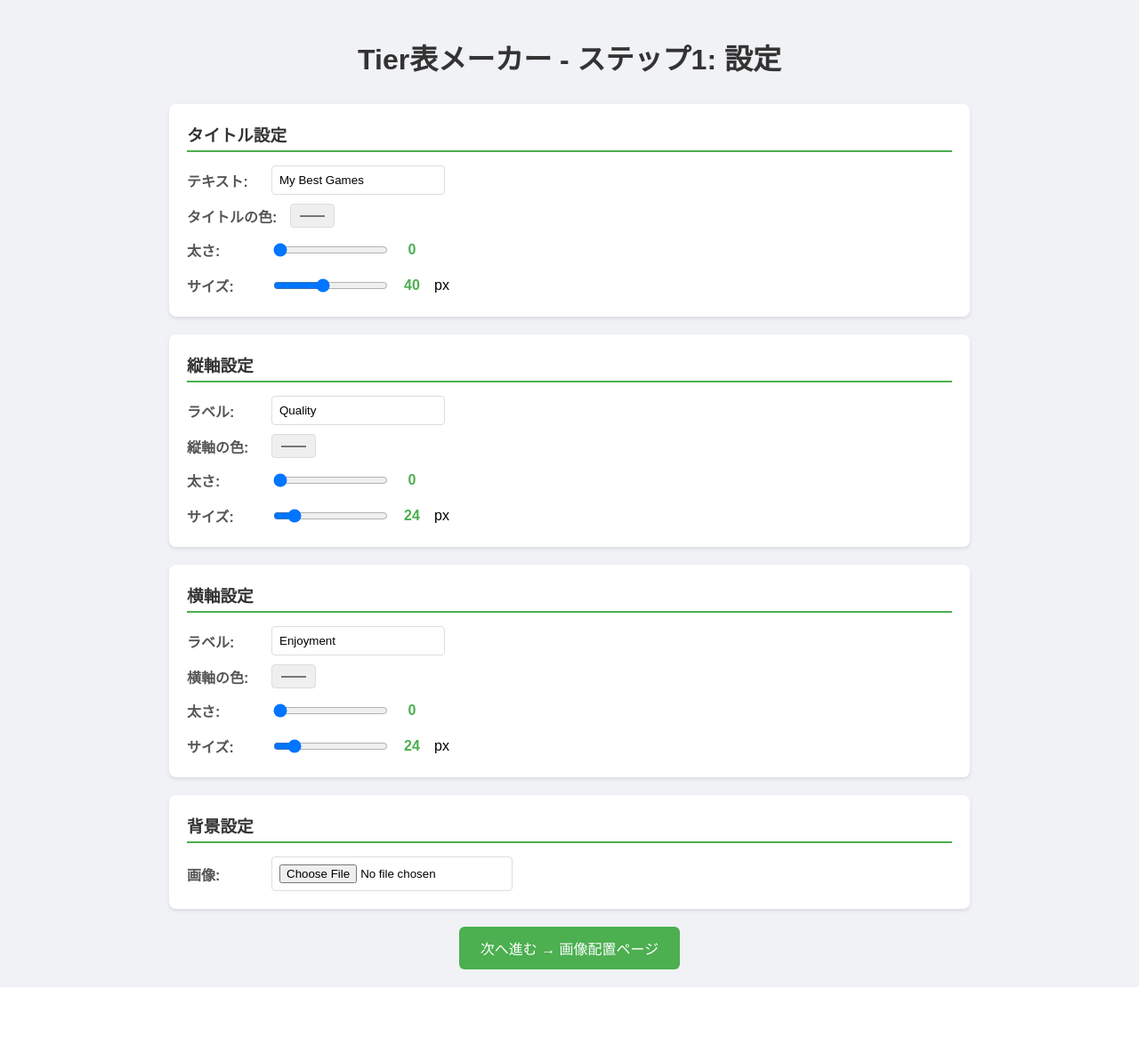
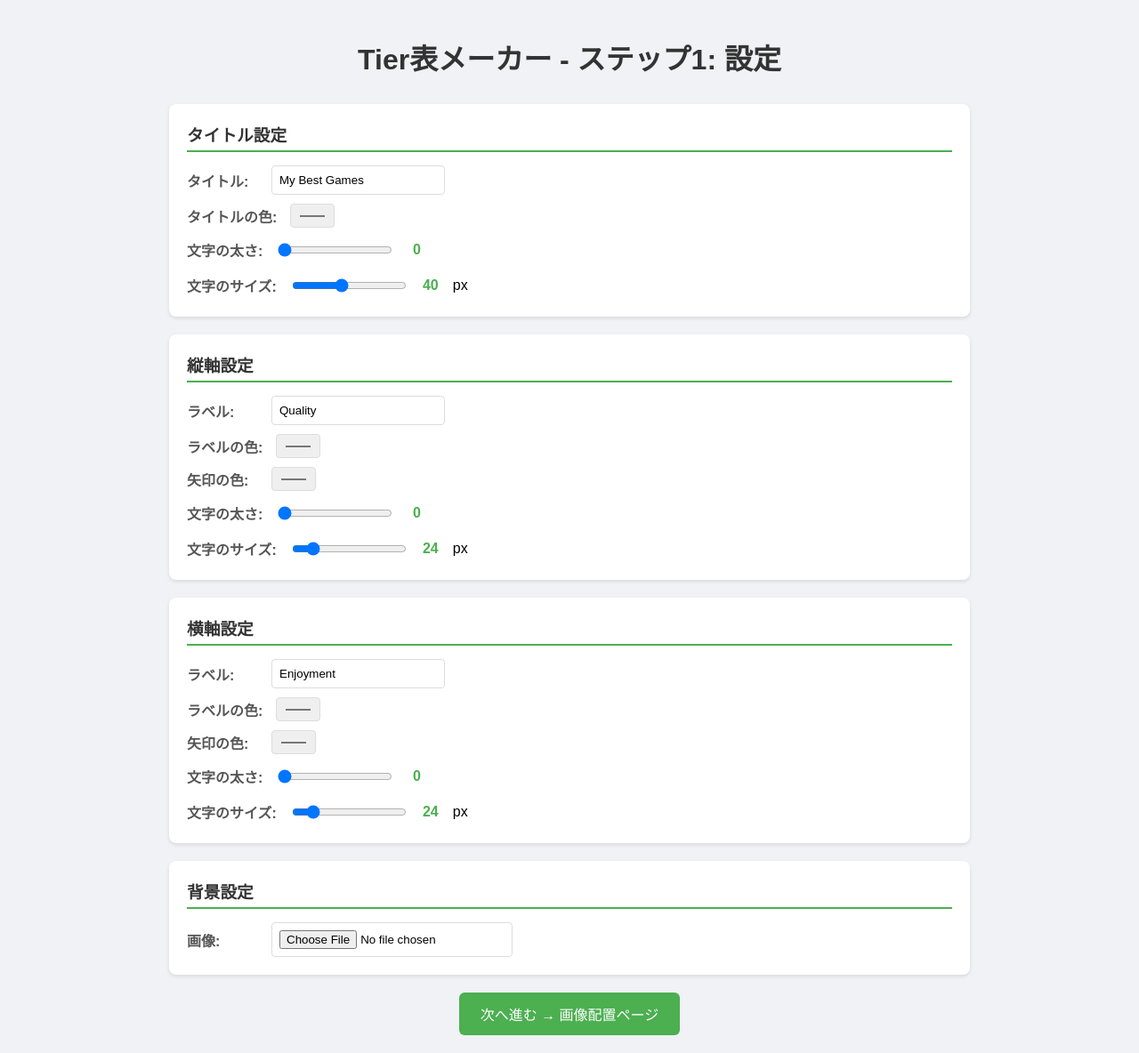
Before and after one commit to masato1224-git/Tier_chart_maker, a Flask app: page / in a window 1280 px wide. Shown: the whole page at 89% size. Before the commit the page ends 1110 px from the top, so only its background shows below. Run offline with Flask 3, Linux system fonts and the light colour scheme.

Commit message:
矢印と文字を別々に色設定できるよう変更

```diff
--- a/home/main.py
+++ b/home/main.py
@@ -83,11 +83,15 @@ def index():
         session['title_weight'] = int(request.form.get('title_weight', 0) or 0)
         session['title_size'] = int(request.form.get('title_size', 40) or 40)
         session['x_label'] = request.form.get('x_label', 'Width')
-        session['x_color'] = normalize_color(request.form.get('x_color', '#ffffff'))
+        session['x_label_color'] = normalize_color(request.form.get('x_label_color', '#ffffff'))
+        session['x_arrow_color'] = normalize_color(request.form.get('x_arrow_color', request.form.get('x_label_color', '#ffffff')))
+        session['x_color'] = session['x_label_color']
         session['x_weight'] = int(request.form.get('x_weight', 0) or 0)
         session['x_size'] = int(request.form.get('x_size', 24) or 24)
         session['y_label'] = request.form.get('y_label', 'Height')
-        session['y_color'] = normalize_color(request.form.get('y_color', '#ffffff'))
+        session['y_label_color'] = normalize_color(request.form.get('y_label_color', '#ffffff'))
+        session['y_arrow_color'] = normalize_color(request.form.get('y_arrow_color', request.form.get('y_label_color', '#ffffff')))
+        session['y_color'] = session['y_label_color']
         session['y_weight'] = int(request.form.get('y_weight', 0) or 0)
         session['y_size'] = int(request.form.get('y_size', 24) or 24)
         session['text_weight'] = int(request.form.get('text_weight', 0) or 0)
@@ -112,11 +116,13 @@ def index():
         title_weight=session.get('title_weight', 0),
         title_size=session.get('title_size', 40),
         y_label=session.get('y_label', 'Quality'),
-        y_color=session.get('y_color', '#ff0000'),
+        y_label_color=session.get('y_label_color', session.get('y_color', '#ff0000')),
+        y_arrow_color=session.get('y_arrow_color', session.get('y_color', '#ff0000')),
         y_weight=session.get('y_weight', 0),
         y_size=session.get('y_size', 24),
         x_label=session.get('x_label', 'Enjoyment'),
-        x_color=session.get('x_color', '#00ff00'),
+        x_label_color=session.get('x_label_color', session.get('x_color', '#00ff00')),
+        x_arrow_color=session.get('x_arrow_color', session.get('x_color', '#00ff00')),
         x_weight=session.get('x_weight', 0),
         x_size=session.get('x_size', 24),
         text_weight=session.get('text_weight', 1),
@@ -156,11 +162,13 @@ def generate_final():
     title_weight = session.get('title_weight', 0)
     title_size = session.get('title_size', 40)
     x_label = session.get('x_label')
-    x_color = session.get('x_color')
+    x_label_color = session.get('x_label_color', session.get('x_color'))
+    x_arrow_color = session.get('x_arrow_color', session.get('x_color', x_label_color))
     x_weight = session.get('x_weight', 0)
     x_size = session.get('x_size', 24)
     y_label = session.get('y_label')
-    y_color = session.get('y_color')
+    y_label_color = session.get('y_label_color', session.get('y_color'))
+    y_arrow_color = session.get('y_arrow_color', session.get('y_color', y_label_color))
     y_weight = session.get('y_weight', 0)
     y_size = session.get('y_size', 24)
     text_weight = session.get('text_weight', 0)
@@ -180,22 +188,24 @@ def generate_final():
     x_axis_font = load_font(max(16, x_size))
 
     title_color = normalize_color(title_color, '#ffffff')
-    x_color = normalize_color(x_color, '#ffffff')
-    y_color = normalize_color(y_color, '#ffffff')
+    x_label_color = normalize_color(x_label_color, '#ffffff')
+    x_arrow_color = normalize_color(x_arrow_color, x_label_color)
+    y_label_color = normalize_color(y_label_color, '#ffffff')
+    y_arrow_color = normalize_color(y_arrow_color, y_label_color)
 
     # タイトルと軸ラベルを描画
     draw.text((950, 30), title, fill=title_color, font=title_font, stroke_width=title_weight, stroke_fill=title_color)
-    draw.text((50, 60), f" {y_label}", fill=y_color, font=y_axis_font, stroke_width=y_weight, stroke_fill=y_color)
-    draw.text((500, 750), f" {x_label}", fill=x_color, font=x_axis_font, stroke_width=x_weight, stroke_fill=x_color)
+    draw.text((50, 60), f" {y_label}", fill=y_label_color, font=y_axis_font, stroke_width=y_weight, stroke_fill=y_label_color)
+    draw.text((500, 750), f" {x_label}", fill=x_label_color, font=x_axis_font, stroke_width=x_weight, stroke_fill=x_label_color)
 
     # 軸の矢印を描画
     # 縦軸 (Y軸)
-    draw.line([(100, 150), (100, 700)], fill=y_color, width=5)
-    draw.polygon([(90, 150), (110, 150), (100, 130)], fill=y_color)
+    draw.line([(100, 150), (100, 700)], fill=y_arrow_color, width=5)
+    draw.polygon([(90, 150), (110, 150), (100, 130)], fill=y_arrow_color)
 
     # 横軸 (X軸)
-    draw.line([(100, 700), (1100, 700)], fill=x_color, width=5)
-    draw.polygon([(1100, 690), (1100, 710), (1120, 700)], fill=x_color)
+    draw.line([(100, 700), (1100, 700)], fill=x_arrow_color, width=5)
+    draw.polygon([(1100, 690), (1100, 710), (1120, 700)], fill=x_arrow_color)
 
     # 画像を配置
     x_offset, y_offset = 150, 150
@@ -232,11 +242,13 @@ def preview_image():
     title_weight = session.get('title_weight', 0)
     title_size = session.get('title_size', 40)
     x_label = session.get('x_label')
-    x_color = session.get('x_color')
+    x_label_color = session.get('x_label_color', session.get('x_color'))
+    x_arrow_color = session.get('x_arrow_color', session.get('x_color', x_label_color))
     x_weight = session.get('x_weight', 0)
     x_size = session.get('x_size', 24)
     y_label = session.get('y_label')
-    y_color = session.get('y_color')
+    y_label_color = session.get('y_label_color', session.get('y_color'))
+    y_arrow_color = session.get('y_arrow_color', session.get('y_color', y_label_color))
     y_weight = session.get('y_weight', 0)
     y_size = session.get('y_size', 24)
     text_weight = session.get('text_weight', 0)
@@ -255,8 +267,10 @@ def preview_image():
     x_axis_font = load_font(max(16, x_size))
 
     title_color = normalize_color(title_color, '#ffffff')
-    x_color = normalize_color(x_color, '#ffffff')
-    y_color = normalize_color(y_color, '#ffffff')
+    x_label_color = normalize_color(x_label_color, '#ffffff')
+    x_arrow_color = normalize_color(x_arrow_color, x_label_color)
+    y_label_color = normalize_color(y_label_color, '#ffffff')
+    y_arrow_color = normalize_color(y_arrow_color, y_label_color)
 
     # タイトルの配置を右端に合わせる
     title_bbox = draw.textbbox((0, 0), title, font=title_font)
@@ -264,17 +278,17 @@ def preview_image():
     title_x = 1200 - title_width - 20  # 右端から20px余白
     draw.text((title_x, 30), title, fill=title_color, font=title_font, stroke_width=title_weight, stroke_fill=title_color)
 
-    draw.text((50, 60), f" {y_label}", fill=y_color, font=y_axis_font, stroke_width=y_weight, stroke_fill=y_color)
-    draw.text((500, 750), f" {x_label}", fill=x_color, font=x_axis_font, stroke_width=x_weight, stroke_fill=x_color)
+    draw.text((50, 60), f" {y_label}", fill=y_label_color, font=y_axis_font, stroke_width=y_weight, stroke_fill=y_label_color)
+    draw.text((500, 750), f" {x_label}", fill=x_label_color, font=x_axis_font, stroke_width=x_weight, stroke_fill=x_label_color)
 
     # 軸の矢印を描画
     # 縦軸 (Y軸)
-    draw.line([(100, 120), (100, 700)], fill=y_color, width=5)
-    draw.polygon([(90, 120), (110, 120), (100, 100)], fill=y_color)
+    draw.line([(100, 120), (100, 700)], fill=y_arrow_color, width=5)
+    draw.polygon([(90, 120), (110, 120), (100, 100)], fill=y_arrow_color)
 
     # 横軸 (X軸)
-    draw.line([(100, 700), (1100, 700)], fill=x_color, width=5)
-    draw.polygon([(1100, 690), (1100, 710), (1120, 700)], fill=x_color)
+    draw.line([(100, 700), (1100, 700)], fill=x_arrow_color, width=5)
+    draw.polygon([(1100, 690), (1100, 710), (1120, 700)], fill=x_arrow_color)
 
     x_offset, y_offset = 150, 150
     for img_path in image_list:
--- a/home/templates/step1_settings.html
+++ b/home/templates/step1_settings.html
@@ -94,7 +94,7 @@
         <div class="form-group">
             <h3>タイトル設定</h3>
             <div class="setting-row">
-                <span class="setting-label">テキスト:</span>
+                <span class="setting-label">タイトル:</span>
                 <div class="setting-input">
                     <input type="text" name="title" value="{{ title }}" required>
                 </div>
@@ -106,14 +106,14 @@
                 </div>
             </div>
             <div class="setting-row">
-                <span class="setting-label">太さ:</span>
+                <span class="setting-label">文字の太さ:</span>
                 <div class="range-container">
                     <input type="range" name="title_weight" id="title_weight" min="0" max="10" value="{{ title_weight }}">
                     <span class="value-display" id="title_weight_value">{{ title_weight }}</span>
                 </div>
             </div>
             <div class="setting-row">
-                <span class="setting-label">サイズ:</span>
+                <span class="setting-label">文字のサイズ:</span>
                 <div class="range-container">
                     <input type="range" name="title_size" id="title_size" min="16" max="72" value="{{ title_size }}">
                     <span class="value-display" id="title_size_value">{{ title_size }}</span>px
@@ -130,20 +130,26 @@
                 </div>
             </div>
             <div class="setting-row">
-                <span class="setting-label">縦軸の色:</span>
+                <span class="setting-label">ラベルの色:</span>
                 <div class="setting-input">
-                    <input type="color" name="y_color" value="{{ y_color }}">
+                    <input type="color" name="y_label_color" value="{{ y_label_color }}">
                 </div>
             </div>
             <div class="setting-row">
-                <span class="setting-label">太さ:</span>
+                <span class="setting-label">矢印の色:</span>
+                <div class="setting-input">
+                    <input type="color" name="y_arrow_color" value="{{ y_arrow_color }}">
+                </div>
+            </div>
+            <div class="setting-row">
+                <span class="setting-label">文字の太さ:</span>
                 <div class="range-container">
                     <input type="range" name="y_weight" id="y_weight" min="0" max="10" value="{{ y_weight }}">
                     <span class="value-display" id="y_weight_value">{{ y_weight }}</span>
                 </div>
             </div>
             <div class="setting-row">
-                <span class="setting-label">サイズ:</span>
+                <span class="setting-label">文字のサイズ:</span>
                 <div class="range-container">
                     <input type="range" name="y_size" id="y_size" min="16" max="72" value="{{ y_size }}">
                     <span class="value-display" id="y_size_value">{{ y_size }}</span>px
@@ -160,20 +166,26 @@
                 </div>
             </div>
             <div class="setting-row">
-                <span class="setting-label">横軸の色:</span>
+                <span class="setting-label">ラベルの色:</span>
                 <div class="setting-input">
-                    <input type="color" name="x_color" value="{{ x_color }}">
+                    <input type="color" name="x_label_color" value="{{ x_label_color }}">
                 </div>
             </div>
             <div class="setting-row">
-                <span class="setting-label">太さ:</span>
+                <span class="setting-label">矢印の色:</span>
+                <div class="setting-input">
+                    <input type="color" name="x_arrow_color" value="{{ x_arrow_color }}">
+                </div>
+            </div>
+            <div class="setting-row">
+                <span class="setting-label">文字の太さ:</span>
                 <div class="range-container">
                     <input type="range" name="x_weight" id="x_weight" min="0" max="10" value="{{ x_weight }}">
                     <span class="value-display" id="x_weight_value">{{ x_weight }}</span>
                 </div>
             </div>
             <div class="setting-row">
-                <span class="setting-label">サイズ:</span>
+                <span class="setting-label">文字のサイズ:</span>
                 <div class="range-container">
                     <input type="range" name="x_size" id="x_size" min="16" max="72" value="{{ x_size }}">
                     <span class="value-display" id="x_size_value">{{ x_size }}</span>px
```
